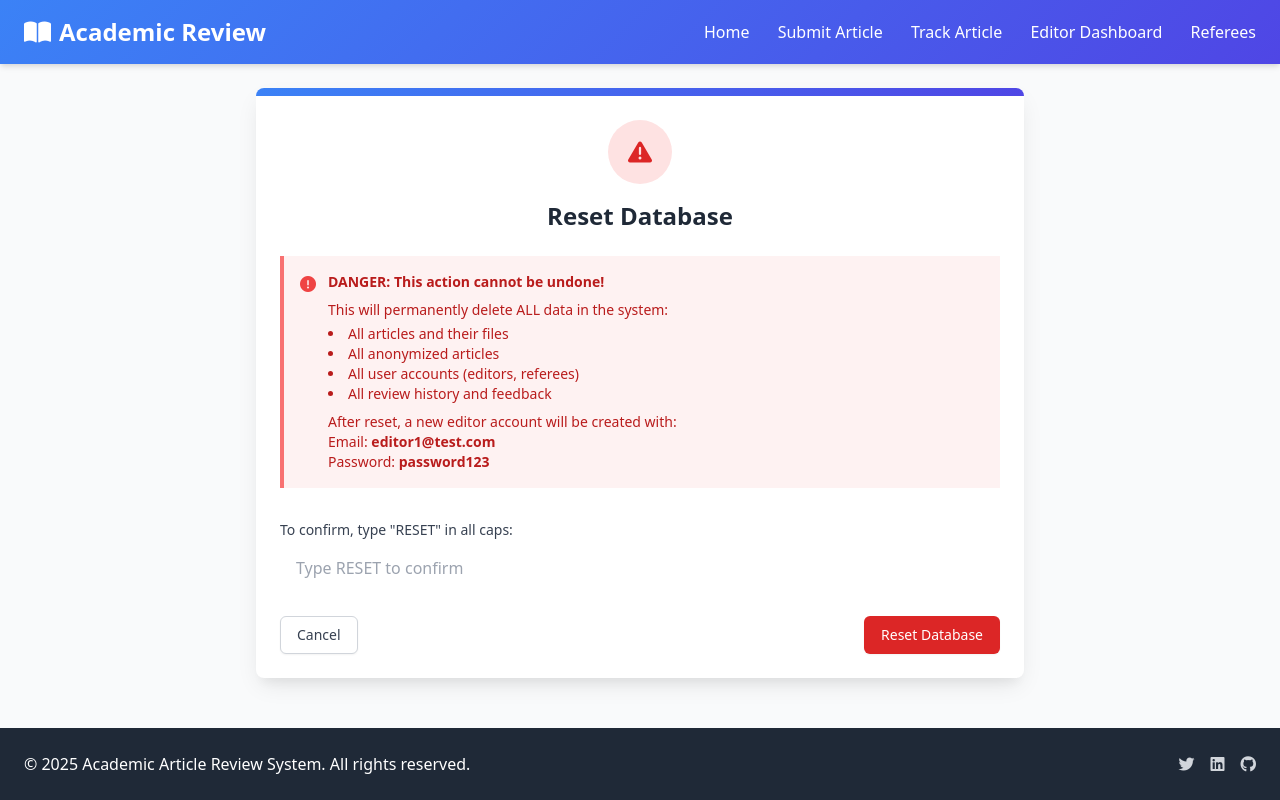
After one commit to omerfurkancelik/anympdfdjango, a Django app: page /editor/reset-database/ in a window 1280 px wide. The commit adds this page. Run offline with Django 5.2, Linux system fonts and the light colour scheme.

Commit message:
Database removal and broken image blurring added

```diff
--- a/articles/urls.py
+++ b/articles/urls.py
@@ -1,10 +1,12 @@
 from django.urls import path
 from . import views
 import os
+from django.contrib import admin
 
 urlpatterns = [
     # General
     path('', views.home, name='home'),
+    path('admin/', admin.site.urls),
 
     # User section
     path('upload/', views.upload_article, name='upload_article'),
@@ -22,6 +24,9 @@ urlpatterns = [
     path('editor/article/<int:article_id>/anonymize/', views.anonymize_article, name='anonymize_article'),
     path('editor/article/<int:article_id>/download-anonymized/', views.download_anonymized_article, name='download_anonymized_article'),
     path('editor/article/<int:article_id>/suggest-referees/', views.suggest_referees, name='suggest_referees'),
+    path('editor/reset-database/', views.reset_database, name='reset_database'),
+    path('editor/reset-database-orm/', views.reset_database_orm, name='reset_database_orm'),
+
 
     # Referee section
     path('referees/', views.referee_list, name='referee_list'),
--- a/articles/views.py
+++ b/articles/views.py
@@ -2,6 +2,7 @@ from django.shortcuts import render, redirect, get_object_or_404, HttpResponse
 from django.contrib.auth.decorators import login_required, user_passes_test
 from django.contrib import messages
 from django.core.mail import send_mail
+from django.db import connection
 from django.conf import settings
 from django.urls import reverse
 from django.contrib.auth.models import User
@@ -10,6 +11,7 @@ from .models import Article, Editor, Referee, ChatMessage, ArticleFeedback
 from .forms import ArticleUploadForm, ArticleTrackingForm, ChatMessageForm, ArticleFeedbackForm, AddRefereeForm
 
 import os
+import shutil
 
 def is_editor(user):
     return hasattr(user, 'editor')
@@ -382,10 +384,172 @@ def delete_article(request, article_id):
     return render(request, 'articles/editor/delete_confirm.html', {'article': article})
 
 
+def reset_database(request):
+    """
+    Remove all data from the database and media files, then recreate initial admin account.
+    CAUTION: This will delete all data!
+    """
+
+    if request.method == 'POST':
+        # First, confirm the action with a security check
+        confirmation = request.POST.get('confirmation')
+        if confirmation != 'RESET':
+            messages.error(request, "Incorrect confirmation code. Database reset aborted.")
+            return redirect('editor_dashboard')
+
+        try:
+            # 1. Delete all media files
+            media_root = settings.MEDIA_ROOT
+
+            # Delete article files
+            articles_dir = os.path.join(media_root, 'articles')
+            if os.path.exists(articles_dir):
+                shutil.rmtree(articles_dir)
+                os.makedirs(articles_dir)  # Recreate empty directory
+
+            # Delete anonymized article files
+            anon_articles_dir = os.path.join(media_root, 'anonymized_articles')
+            if os.path.exists(anon_articles_dir):
+                shutil.rmtree(anon_articles_dir)
+                os.makedirs(anon_articles_dir)  # Recreate empty directory
+
+            # 2. Clear database tables (retain structure)
+            with connection.cursor() as cursor:
+                # Get list of all tables
+                cursor.execute("SELECT name FROM sqlite_master WHERE type='table' AND name!='sqlite_sequence' AND name!='auth_permission' AND name!='auth_group' AND name!='django_content_type' AND name!='django_migrations';")
+                tables = [row[0] for row in cursor.fetchall()]
+
+                # Delete data from each table
+                for table in tables:
+                    cursor.execute(f"DELETE FROM {table};")
+
+            # 3. Recreate default editor account
+            user = User.objects.create_user(
+                username='editor1',
+                email='editor1@test.com',
+                password='password123'
+            )
+            Editor.objects.create(user=user)
+
+            messages.success(request, "Database has been reset successfully. A new editor account has been created.")
+
+            # Log out the user since they're likely deleted
+            from django.contrib.auth import logout
+            logout(request)
+
+            return redirect('home')
+
+        except Exception as e:
+            messages.error(request, f"An error occurred during database reset: {str(e)}")
+            return redirect('editor_dashboard')
+
+    return render(request, 'articles/editor/reset_database.html')
+
+# Alternative implementation using Django's ORM for database reset
+
+def reset_database_orm(request):
+    """
+    Remove all data from the database and media files, then recreate initial admin account.
+    This version uses Django ORM with proper handling of foreign key constraints.
+    """
+
+    if request.method == 'POST':
+        # First, confirm the action with a security check
+        confirmation = request.POST.get('confirmation')
+        if confirmation != 'RESET':
+            messages.error(request, "Incorrect confirmation code. Database reset aborted.")
+            return redirect('editor_dashboard')
+
+        try:
+            # Save the current user's ID
+            current_user_id = request.user.id
+            is_current_user_editor = hasattr(request.user, 'editor')
+
+            # 1. Delete all media files
+            media_root = settings.MEDIA_ROOT
+
+            # Delete article files
+            articles_dir = os.path.join(media_root, 'articles')
+            if os.path.exists(articles_dir):
+                shutil.rmtree(articles_dir)
+                os.makedirs(articles_dir)  # Recreate empty directory
+
+            # Delete anonymized article files
+            anon_articles_dir = os.path.join(media_root, 'anonymized_articles')
+            if os.path.exists(anon_articles_dir):
+                shutil.rmtree(anon_articles_dir)
+                os.makedirs(anon_articles_dir)  # Recreate empty directory
+
+            # 2. Clear database using Django ORM with proper order
+            # Turn off foreign key constraints temporarily
+            from django.db import connection
+            with connection.cursor() as cursor:
+                if connection.vendor == 'sqlite':
+                    cursor.execute("PRAGMA foreign_keys = OFF;")
+                elif connection.vendor == 'postgresql':
+                    cursor.execute("SET CONSTRAINTS ALL DEFERRED;")
+                elif connection.vendor == 'mysql':
+                    cursor.execute("SET FOREIGN_KEY_CHECKS = 0;")
 
 
+            print("bura girdi canim")
+
+            # Delete all data in correct order
+            ChatMessage.objects.all().delete()
+            ArticleFeedback.objects.all().delete()
+            Referee.objects.all().delete()
+            Editor.objects.all().delete()
+            Article.objects.all().delete()
+
+            # Delete all non-superuser users
+            User.objects.filter(is_superuser=False).delete()
+
+            # Turn foreign key constraints back on
+            with connection.cursor() as cursor:
+                if connection.vendor == 'sqlite':
+                    cursor.execute("PRAGMA foreign_keys = ON;")
+                elif connection.vendor == 'postgresql':
+                    cursor.execute("SET CONSTRAINTS ALL IMMEDIATE;")
+                elif connection.vendor == 'mysql':
+                    cursor.execute("SET FOREIGN_KEY_CHECKS = 1;")
+
+            # 3. Recreate default editor account
+
+            try:
+                user = User.objects.create_user(
+                    username='editor1',
+                    email='editor1@test.com',
+                    password='passnord123',
+                )
+            except Exception as e:
+                print(e)
 
 
+            Editor.objects.create(user=user)
+
+            messages.success(request, "Database has been reset successfully. A new editor account has been created.")
+
+            # Check if the current user was deleted
+            if is_current_user_editor:
+                # The current user was an editor, they've been deleted
+                from django.contrib.auth import logout
+                logout(request)
+                return redirect('home')
+            else:
+                # The user might still exist if they're a superuser
+                try:
+                    User.objects.get(id=current_user_id)
+                    return redirect('editor_dashboard')
+                except User.DoesNotExist:
+                    from django.contrib.auth import logout
+                    logout(request)
+                    return redirect('home')
+
+        except Exception as e:
+            messages.error(request, f"An error occurred during database reset: {str(e)}")
+            return redirect('editor_dashboard')
+
+    return render(request, 'articles/editor/reset_database.html')
 
 
 
--- /dev/null
+++ b/templates/articles/editor/reset_database.html
@@ -0,0 +1,66 @@
+{% extends 'articles/base.html' %}
+
+{% block content %}
+<div class="max-w-3xl mx-auto">
+    <div class="bg-white rounded-lg shadow-card overflow-hidden">
+        <div class="gradient-bg h-2"></div>
+        <div class="p-6">
+            <div class="mb-6 text-center">
+                <div class="inline-flex items-center justify-center h-16 w-16 rounded-full bg-red-100 mb-4">
+                    <i class="fas fa-exclamation-triangle text-red-600 text-2xl"></i>
+                </div>
+                <h1 class="text-2xl font-bold text-gray-800">Reset Database</h1>
+            </div>
+
+            <div class="bg-red-50 border-l-4 border-red-400 p-4 mb-6">
+                <div class="flex">
+                    <div class="flex-shrink-0">
+                        <i class="fas fa-exclamation-circle text-red-500"></i>
+                    </div>
+                    <div class="ml-3">
+                        <p class="text-sm font-bold text-red-700">
+                            DANGER: This action cannot be undone!
+                        </p>
+                        <p class="text-sm text-red-700 mt-2">
+                            This will permanently delete ALL data in the system:
+                        </p>
+                        <ul class="list-disc list-inside text-sm text-red-700 mt-1">
+                            <li>All articles and their files</li>
+                            <li>All anonymized articles</li>
+                            <li>All user accounts (editors, referees)</li>
+                            <li>All review history and feedback</li>
+                        </ul>
+                        <p class="text-sm text-red-700 mt-2">
+                            After reset, a new editor account will be created with:
+                            <br>Email: <strong>editor1@test.com</strong>
+                            <br>Password: <strong>password123</strong>
+                        </p>
+                    </div>
+                </div>
+            </div>
+
+            <form method="post" class="mt-8">
+                {% csrf_token %}
+
+                <div class="mb-6">
+                    <label for="confirmation" class="block text-sm font-medium text-gray-700 mb-1">
+                        To confirm, type "RESET" in all caps:
+                    </label>
+                    <input type="text" id="confirmation" name="confirmation" required
+                           class="form-input px-4 py-3 rounded-md w-full border-red-300 focus:border-red-500 focus:ring-red-500"
+                           placeholder="Type RESET to confirm">
+                </div>
+
+                <div class="flex justify-between">
+                    <a href="{% url 'editor_dashboard' %}" class="inline-flex items-center px-4 py-2 border border-gray-300 shadow-sm text-sm font-medium rounded-md text-gray-700 bg-white hover:bg-gray-50 focus:outline-none focus:ring-2 focus:ring-offset-2 focus:ring-indigo-500">
+                        Cancel
+                    </a>
+                    <button type="submit" class="inline-flex items-center px-4 py-2 border border-transparent text-sm font-medium rounded-md shadow-sm text-white bg-red-600 hover:bg-red-700 focus:outline-none focus:ring-2 focus:ring-offset-2 focus:ring-red-500">
+                        Reset Database
+                    </button>
+                </div>
+            </form>
+        </div>
+    </div>
+</div>
+{% endblock %}
```
Also changed, not shown: articles/utils.py (+129 -37 lines), templates/articles/editor/dashboard.html (+26 -0 lines), db.sqlite3.
